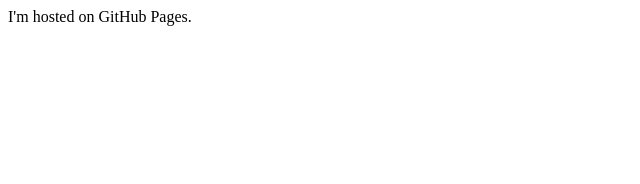
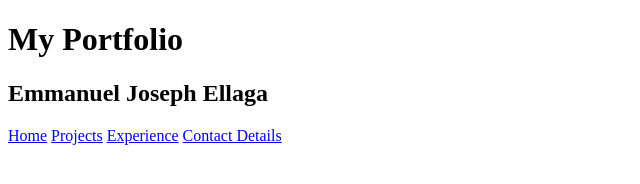
Before and after one commit to sepheme/sepheme.github.io, a plain HTML site: page index.html in a window 1280 px wide. Shown: the whole page, without its empty margins (0-640 px from the left). Drawn offline with Linux system fonts and the light colour scheme.

Commit message:
Update index.html

```diff
--- a/index.html
+++ b/index.html
@@ -6,6 +6,15 @@
     <title>Home</title>
   </head>
   <body>
-    <div>I'm hosted on GitHub Pages.</div>
+    <h1>My Portfolio</h1>
+    <div>
+      <h2>Emmanuel Joseph Ellaga</h2>
+    </div>
+    <nav>
+      <a href="./v_home.html">Home</a>
+      <a href="./v_projects.html">Projects</a>
+      <a href="./v_exp.html">Experience</a>
+      <a href="./v_contact.html">Contact Details</a>
+    </nav>
   </body>
 </html>
```
